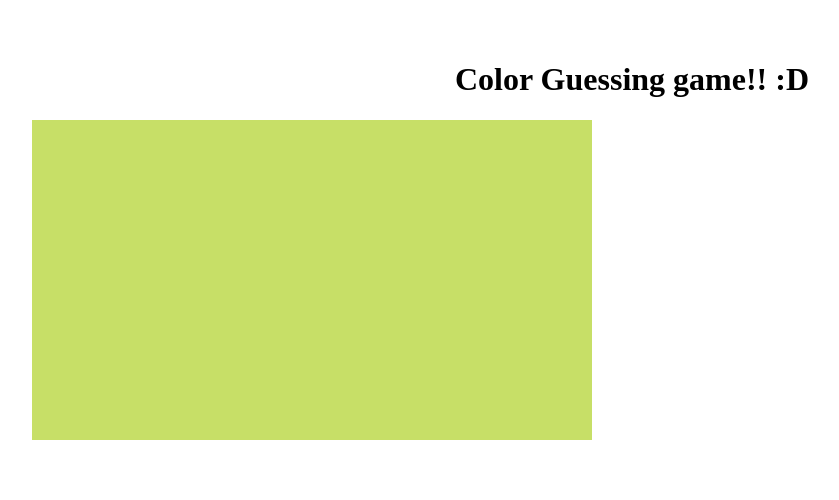
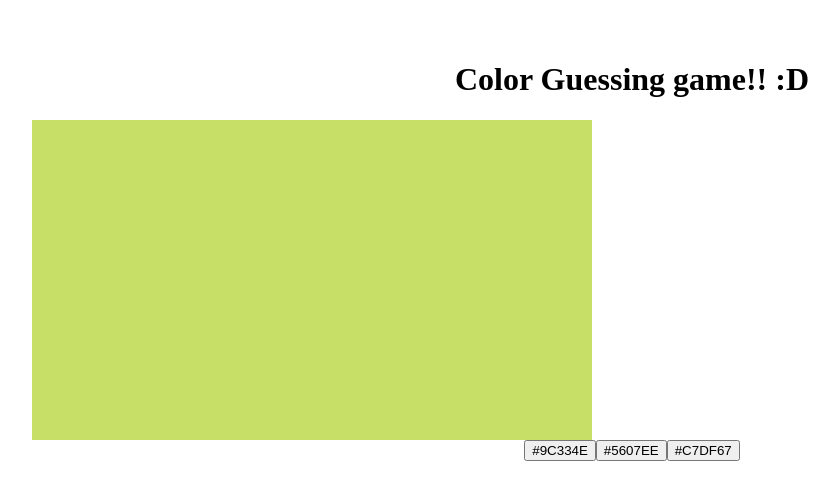
Before and after one commit to Albatraoz12/color-guessing-game, a React (Vite) app: page / in a window 1280 px wide. Shown: the top 500 px of the page, without its empty margins (8-847 px from the left). Built offline with nearby package versions, Linux system fonts and the light colour scheme.

Commit message:
display buttons to let users pick a guess

```diff
--- a/src/App.jsx
+++ b/src/App.jsx
@@ -25,6 +25,14 @@ function App() {
           width: '35rem',
         }}
       ></div>
+
+      <div>
+        {colors.map((color, i) => (
+          <button type='button' key={i} value={color}>
+            {color}
+          </button>
+        ))}
+      </div>
     </>
   );
 }
```
